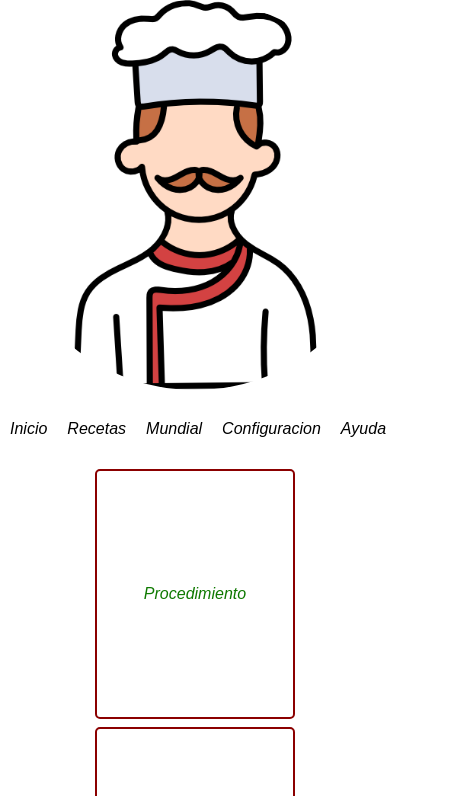
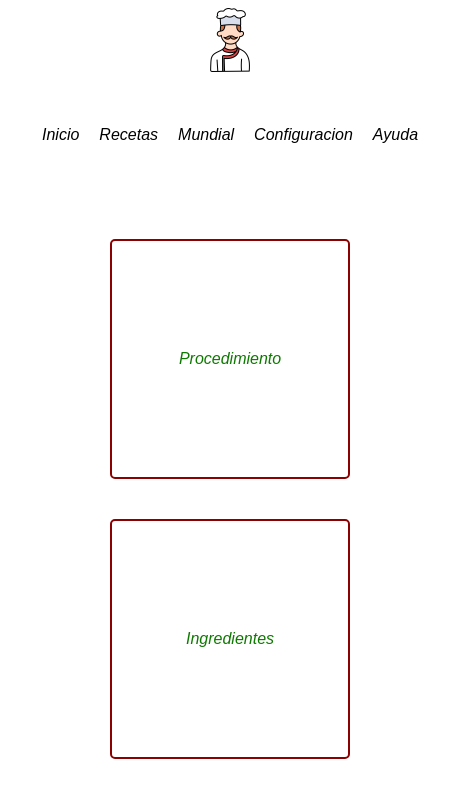
Before and after one commit to Roman-T8/Proyecto-Final-Coder, a plain HTML site: page recetas.html in a window 390 px wide. Shown: the top 796 px of the page, 460 px wide, since content can reach past the window. Drawn offline with Linux system fonts and the light colour scheme; grey boxes are pictures that could not be loaded.

Commit message:
Grid sin main personalizado

```diff
--- a/recetas.html
+++ b/recetas.html
@@ -7,13 +7,11 @@
     <link rel="stylesheet" href="style.css">
     <title> Sitio Web </title>
 </head>
-<div class="grid">
-<body>
+
+<body class="grid">
    <header>
-       <div>
-       <img class="logo" src="images/Logo chef.png" alt="Logo de un chef">
-       </div>
-    </header>
+    <a href="https://www.youtube.com/watch?v=Ih6jcKd7VwU&t=10s"> <img class="logo" src="images/Logo chef.png" alt="Logo de chef"></a>
+     </header>
     <nav>
         <ul>
             <li> <a href="index.html"> Inicio </a> </li>
@@ -37,5 +35,5 @@
        <p> Creado por Roman Traverso, estudiante de  <a href="https://www.coderhouse.com/">Coderhouse</a> </p>
    </footer>
 </body>
-</div>
+
 </html>
--- a/style.css
+++ b/style.css
@@ -31,8 +31,8 @@ body{
 .caja{
     background-color: white;
     border: 2px solid black;
-    height: 250px;
-    width: 200px;
+    height: 15rem;
+    width: 15rem;
     padding: 5px;
     margin: 5px 5px 3px;
     text-align: center;
@@ -58,33 +58,47 @@ li{
 }
 .container{
     display: flex;
-    flex-direction: row;
+    justify-content: center;
+    align-items: center;
+    padding: 2rem;
+    gap: 2rem;
     flex-wrap: wrap;
-    justify-content: space-around;
+
 }
 
 .grid{
     display: grid;
-    grid-template-columns: repeat(3, 1fr);
-    grid-auto-rows: repeat (4, 1fr);
+    grid-template-columns: repeat(4, 1fr);
+    grid-auto-rows: 15vh 15vh 60vh 10vh;
     grid-gap: 1rem;
     grid-template-areas:
-        ". header ."
-        "nav nav nav"
-        "main main main"
-        ". footer ."
+        "header nav nav ."
+        "main main main main"
+        "main main main main"
+        ". footer footer ."
 }
 header{
     grid-area: header;
 }
 nav{
     grid-area: nav;
+    display: flex;
+    justify-content: space-evenly;
+    align-content: center;
+    padding: 1rem;
+    flex-wrap: wrap;
+
 }
 main{
     grid-area: main;
+    display: flex;
+    justify-content:space-evenly;
+    padding: 1rem;
 }
 footer{
     grid-area: footer;
+    display: flex;
+    justify-content: center;
 }
 
 h1{
@@ -99,39 +113,38 @@ img {
     max-height: 100%;
 
 }
-.prueba{
-    width: 100px;
-    height: 100px;
-    background: red;
-    margin: 50px;
-    box-shadow: 1px 1px;
+.logo{
+    max-width: 130px;
+    min-width: 130px;
+    padding: 1.5rem;
+}
 
-}
-.prueba:hover{
-    animation-name: rotacion;
-    animation-duration: 10s;
-}
-a:hover {
-    color: darkred;
-    font-size: larger;
-
-}
 img:hover {
     border-radius: 50%;
+}
+a:hover{
+    color: darkred;
 }
 @media screen and (min-width: 360px) and (max-width: 920px) {
     .grid{
         display: grid;
-        grid-template-columns: repeat(2, 1fr);
-        grid-auto-rows: repeat (4, 1fr);
+        grid-template-columns: repeat(3, 1fr);
+        grid-auto-rows: 0.15fr 0.15fr 2.55fr 0.15fr;
         grid-gap: 1rem;
         grid-template-areas:
-            "header header"
-            "nav nav"
-            "main main"
-            "footer footer"
-        }
-        }
+            ". header ."
+            ". nav ."
+            "main main main"
+            ". footer ."
+    }
+    .logo{
+        padding: 0.5rem;
+        max-width: 80px;
+        min-width: 80px;   }
+    header{
+        display: flex;
+        justify-content: center;
+    }
 @keyframes rotacion {
             50%{
                 transform:rotate(90deg)
@@ -139,7 +152,6 @@ img:hover {
             100%{
                 transform:rotate(180deg)
             }
-
 }
 @keyframes cambio-color{
     25%{
```
Also changed, not shown: ayuda.html (+5 -4 lines), configuracion.html (+5 -4 lines), index.html (+1 -1 lines), mundial.html (+4 -5 lines).
